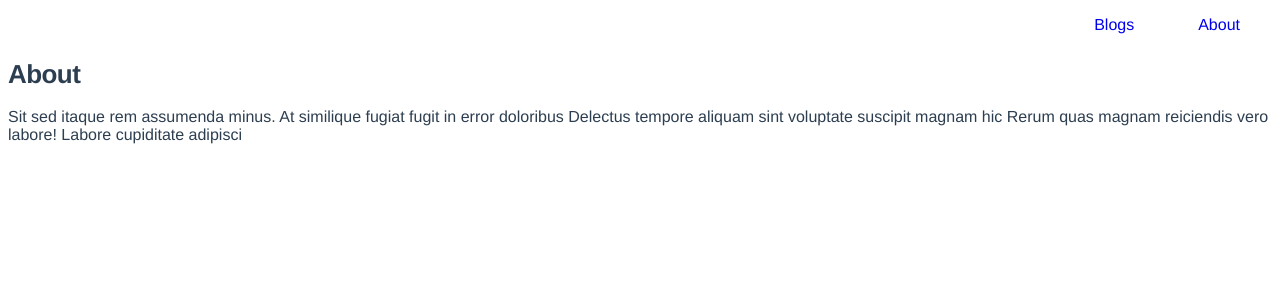
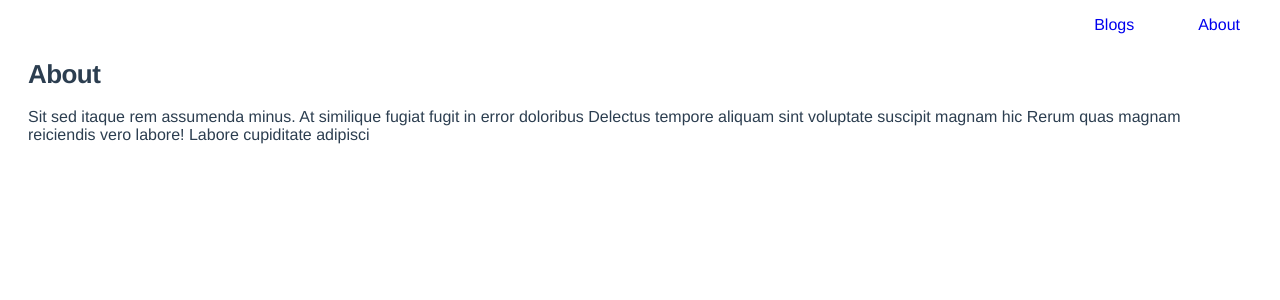
Before and after one commit to iggredible/vueBlog, a Vue app: page /about in a window 1280 px wide. Shown: the top 300 px of the page. Built offline with nearby package versions, Linux system fonts and the light colour scheme.

Commit message:
latest update

```diff
--- a/src/components/About.vue
+++ b/src/components/About.vue
@@ -1,5 +1,5 @@
 <template>
-  <div>
+  <div class="about__container">
     <h1>About</h1>
     <p>Sit sed itaque rem assumenda minus. At similique fugiat fugit in error doloribus Delectus tempore aliquam sint voluptate suscipit magnam hic Rerum quas magnam reiciendis vero labore! Labore cupiditate adipisci</p>
   </div>
@@ -10,6 +10,10 @@ export default {
 }
 </script>
 
-<style>
-
+<style lang="scss">
+.about {
+  &__container {
+    margin: 0 20px;
+  }
+}
 </style>
--- a/src/components/blogs/Blogs.vue
+++ b/src/components/blogs/Blogs.vue
@@ -49,9 +49,6 @@ export default {
   &__container {
     margin: 0 20px;
   }
-  &__header {
-    /* margin-left: 40px; */
-  }
   &__feed {
     list-style-type: none;
     margin-bottom: 48px;
@@ -64,7 +61,6 @@ export default {
   &__feed-link {
     text-decoration: none;
     color: #2c3e50;
-
     &:hover {
       text-decoration: underline;
     }
```
Also changed, not shown: src/data/dev/DevTo.json.
